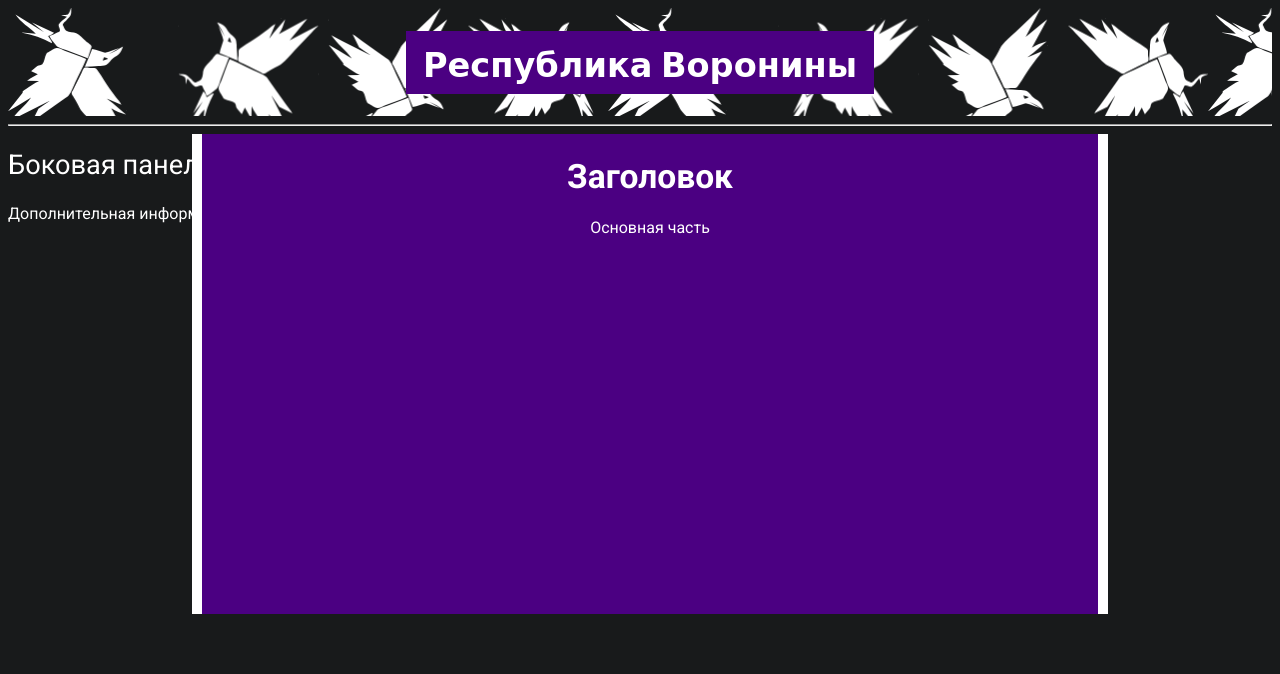
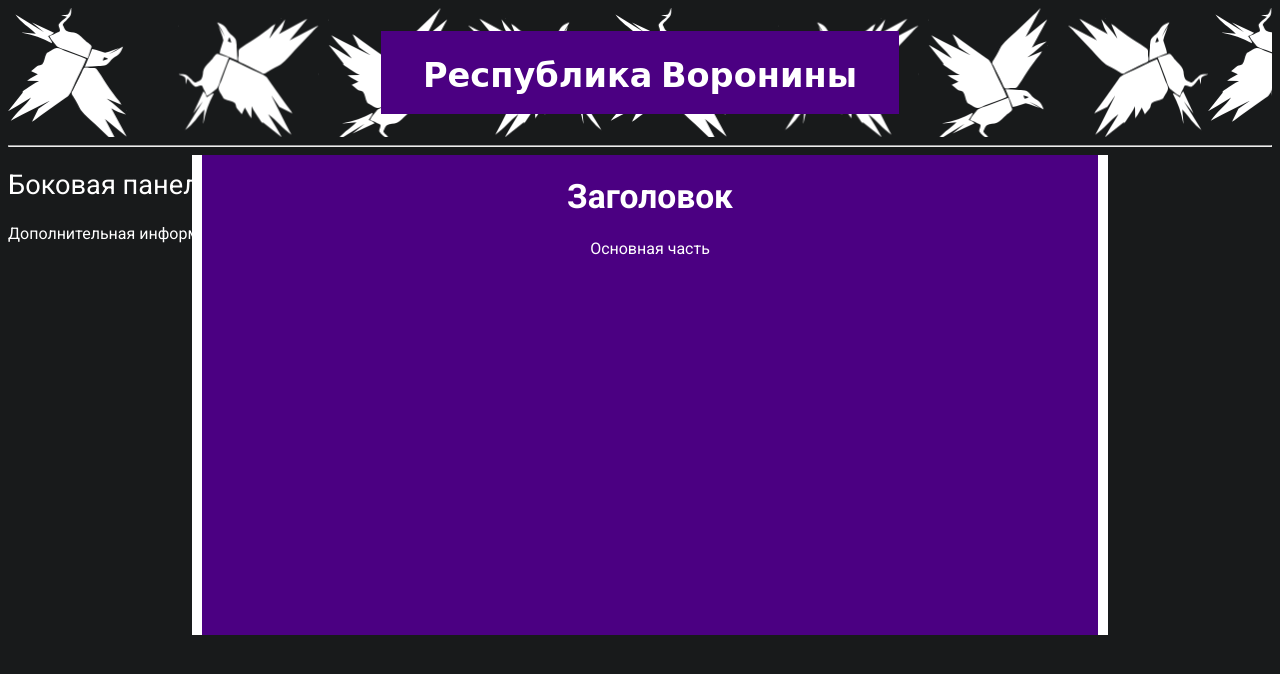
Before and after one commit to QUERTER228/QUERTER228.github.io, a plain HTML site: page index.html in a window 1280 px wide. Drawn offline with nearby package versions, Linux system fonts and the light colour scheme.

Commit message:
Update main.css

```diff
--- a/css/main.css
+++ b/css/main.css
@@ -7,14 +7,12 @@ a, a:visited {
 header {
   text-align: center;
   font-family: 'Oswald', cursive;
-  float: top;
   width: 100%;
   height: 20%;
   background-image: url(Header.svg);
 }
 main {
   text-align: center;
-  float: left;
   width: 70%;
   height: 60%;
   background-color: #4b0082;
@@ -25,7 +23,7 @@ main {
 }
 #TitleH {
   display: inline-block;
-  padding: 0.2em 0.5em;
+  padding: 0.5em 1.25em;
   background-color: #4b0082;
   user-select: none;
 }
```
